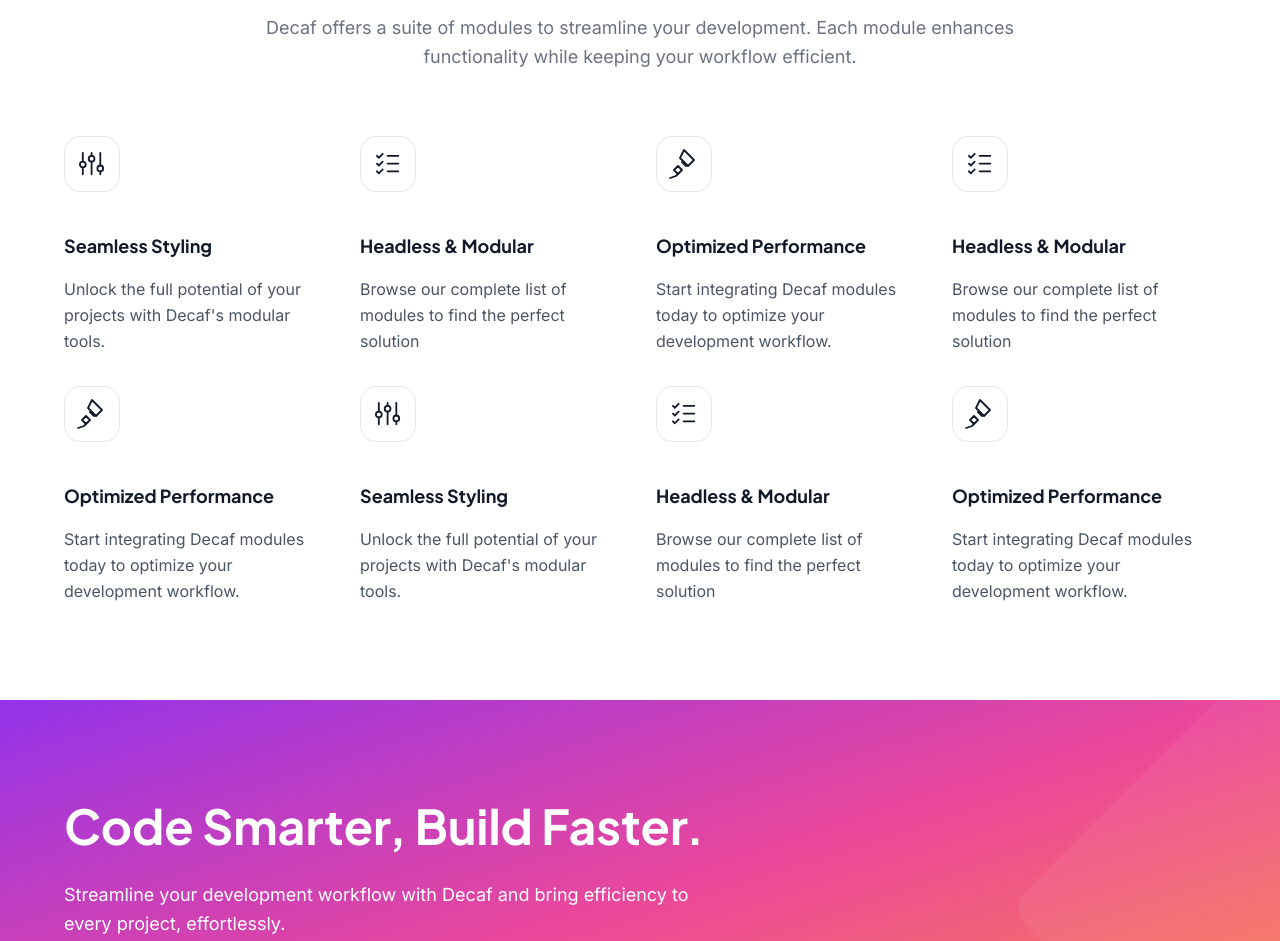
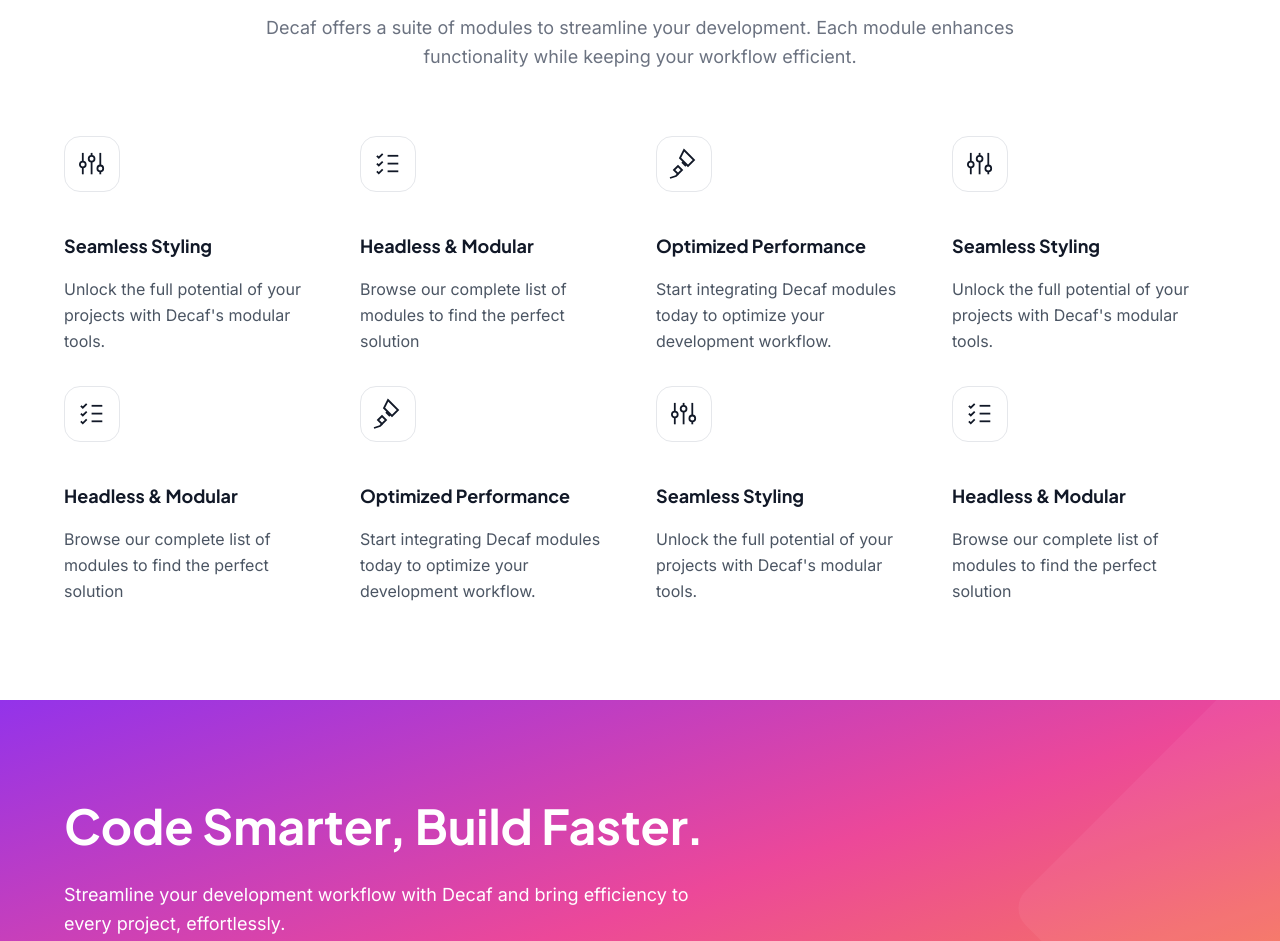
Before and after one commit to decaf-ts/wep-page, a website: page www/index.html in a window 1280 px wide. Shown: the part 1680-2621 px from the top of the page. Drawn offline with nearby package versions, Linux system fonts and the light colour scheme.

Commit message:
master - simplify feature, FAQ, and brand grid rendering; remove marquee logic

```diff
--- a/www/index.html
+++ b/www/index.html
@@ -214,6 +214,7 @@
           </p>
         </div>
         <div
+          id="brands-grid"
           class="mx-auto mt-10 grid max-w-lg grid-cols-4 items-center gap-x-8 gap-y-10 sm:max-w-xl sm:grid-cols-6 sm:gap-x-10 lg:mx-0 lg:max-w-none lg:grid-cols-5"
         >
           <img
@@ -277,8 +278,8 @@
           </p>
         </div>
 
-        <!-- Features Grid -->
-        <div class="grid grid-cols-1 md:grid-cols-2 lg:grid-cols-4 gap-8">
+        <!-- Features Grid (dynamic) -->
+        <div id="features-grid" class="grid grid-cols-1 md:grid-cols-2 lg:grid-cols-4 gap-8">
           <!-- Card 1: Seamless Styling -->
           <div class="flex flex-col">
             <div class="mb-6">
@@ -1188,7 +1189,7 @@
           <!-- FAQ Grid -->
           <div class="grid grid-cols-1 lg:grid-cols-2 gap-14 w-full">
             <!-- Left Column -->
-            <div class="flex flex-col gap-12">
+            <div id="faq-left" class="flex flex-col gap-12">
               <!-- FAQ 1 -->
               <div class="flex flex-col gap-4">
                 <h3 class="font-jakarta font-bold text-lg text-gray-900" data-locale="faq.items.0.title">
@@ -1221,7 +1222,7 @@
             </div>
 
             <!-- Right Column -->
-            <div class="flex flex-col gap-12">
+            <div id="faq-right" class="flex flex-col gap-12">
               <!-- FAQ 4 -->
               <div class="flex flex-col gap-4">
                 <h3 class="font-jakarta font-bold text-lg text-gray-900" data-locale="faq.items.3.title">
--- a/www/locale.js
+++ b/www/locale.js
@@ -76,23 +76,12 @@ function renderFeatures(dict) {
   if (!root) return;
   root.innerHTML = '';
   const cards = dict.features && Array.isArray(dict.features.cards) ? dict.features.cards : [];
+  const targetCount = 8; // keep 4x2 grid
+  const list = Array.from({ length: targetCount }, (_, i) => cards[i % (cards.length || 1)]);
 
-  // Determine how many items should be shown at minimum based on screen/container width
-  const minCardWidth = 260; // px, approximate card min width including gap
-  const width = root.clientWidth || window.innerWidth || 1024;
-  const columns = Math.max(1, Math.floor(width / minCardWidth));
-  const minRows = 2; // ensure at least 2 rows of features
-  const required = Math.max(cards.length, columns * minRows);
-
-  // Repeat items to fill the required count
-  const list = Array.from({ length: required }, (_, i) => cards[i % (cards.length || 1)]);
-
-  // Build a set of nodes for marquee tracks (two rows)
-  const row1 = [];
-  const row2 = [];
-  list.forEach((card, idx) => {
+  list.forEach((card) => {
     const item = document.createElement('div');
-    item.className = 'flex flex-col min-w-[240px]';
+    item.className = 'flex flex-col';
     const iconWrapOuter = document.createElement('div');
     iconWrapOuter.className = 'mb-6';
     const iconWrap = document.createElement('div');
@@ -111,40 +100,20 @@ function renderFeatures(dict) {
     body.appendChild(p);
     item.appendChild(iconWrapOuter);
     item.appendChild(body);
-    (idx % 2 === 0 ? row1 : row2).push(item);
+    root.appendChild(item);
   });
-  const wrap = document.getElementById('features-wrap');
-  if (wrap) {
-    wrap.innerHTML = '';
-    const stack = document.createElement('div');
-    stack.style.display = 'flex';
-    stack.style.flexDirection = 'column';
-    stack.style.gap = '32px';
-    const rowEl1 = document.createElement('div');
-    const rowEl2 = document.createElement('div');
-    setupSeamlessMarquee(rowEl1, row1, { pxPerSec: 6, gapPx: 32 });
-    setupSeamlessMarquee(rowEl2, row2, { pxPerSec: -6, gapPx: 32 });
-    stack.appendChild(rowEl1);
-    stack.appendChild(rowEl2);
-    wrap.appendChild(stack);
-  }
 }
 
 function renderFaq(dict) {
-  const root = document.getElementById('faq-grid');
-  if (!root) return;
-  root.innerHTML = '';
+  const left = document.getElementById('faq-left');
+  const right = document.getElementById('faq-right');
+  if (!left || !right) return;
+  left.innerHTML = '';
+  right.innerHTML = '';
   const items = dict.faq && Array.isArray(dict.faq.items) ? dict.faq.items : [];
-
-  // Determine minimum set based on width and card width
-  const minItemWidth = 340; // px, FAQ block is wider
-  const width = root.clientWidth || window.innerWidth || 1024;
-  const columns = Math.max(1, Math.floor(width / minItemWidth));
-  const minRows = 2; // ensure at least 2 rows of FAQs
-  const required = Math.max(items.length, columns * minRows);
-  const list = Array.from({ length: required }, (_, i) => items[i % (items.length || 1)]);
-
-  for (const it of list) {
+  const targetCount = 6; // keep 3 per column
+  const list = Array.from({ length: targetCount }, (_, i) => items[i % (items.length || 1)]);
+  list.forEach((it, idx) => {
     const block = document.createElement('div');
     block.className = 'flex flex-col gap-4';
     const h3 = document.createElement('h3');
@@ -155,8 +124,37 @@ function renderFaq(dict) {
     p.textContent = it.body || '';
     block.appendChild(h3);
     block.appendChild(p);
-    root.appendChild(block);
-  }
+    (idx < 3 ? left : right).appendChild(block);
+  });
+}
+
+function renderBrands(dict) {
+  const grid = document.getElementById('brands-grid');
+  if (!grid) return;
+  grid.innerHTML = '';
+  const brandsRaw = dict.logo_cloud && Array.isArray(dict.logo_cloud.brands) ? dict.logo_cloud.brands : [];
+  // Support either array of strings or objects { name, src }
+  const brands = brandsRaw.map((b) => typeof b === 'string' ? { name: b } : b);
+  const targetCount = 5; // keep same visual count
+  const list = Array.from({ length: targetCount }, (_, i) => brands[i % (brands.length || 1)]);
+  const urlByName = {
+    'Transistor': 'https://tailwindcss.com/plus-assets/img/logos/158x48/transistor-logo-gray-900.svg',
+    'Reform': 'https://tailwindcss.com/plus-assets/img/logos/158x48/reform-logo-gray-900.svg',
+    'Tuple': 'https://tailwindcss.com/plus-assets/img/logos/158x48/tuple-logo-gray-900.svg',
+    'SavvyCal': 'https://tailwindcss.com/plus-assets/img/logos/158x48/savvycal-logo-gray-900.svg',
+    'Statamic': 'https://tailwindcss.com/plus-assets/img/logos/158x48/statamic-logo-gray-900.svg',
+  };
+  list.forEach((b, i) => {
+    const img = document.createElement('img');
+    img.className = 'col-span-2 max-h-12 w-full object-contain lg:col-span-1';
+    if (i === 3) img.className = 'col-span-2 max-h-12 w-full object-contain sm:col-start-2 lg:col-span-1';
+    if (i === 4) img.className = 'col-span-2 col-start-2 max-h-12 w-full object-contain sm:col-start-auto lg:col-span-1';
+    img.width = 158; img.height = 48;
+    const altKey = b && b.name ? b.name : 'Brand';
+    img.alt = altKey;
+    img.src = (b && b.src) ? b.src : (urlByName[altKey] || '');
+    grid.appendChild(img);
+  });
 }
 
 function setupAutoScroll(container, speed = 0.3) {
@@ -269,8 +267,7 @@ async function startLocale() {
     applyLocale(dict);
     renderFeatures(dict);
     renderFaq(dict);
-    // Brands seamless marquee
-    initBrandsMarquee();
+    renderBrands(dict);
     window.DecafLocale = {
       dict,
       t: (key) => getByKey(dict, key),
@@ -283,7 +280,7 @@ async function startLocale() {
         applyLocale(newDict);
         renderFeatures(newDict);
         renderFaq(newDict);
-        initBrandsMarquee();
+        renderBrands(newDict);
       }
     };
   } catch (err) {
@@ -299,14 +296,7 @@ document.addEventListener('change', (e) => {
   }
 });
 
-function initBrandsMarquee() {
-  const wrap = document.getElementById('brands-wrap');
-  if (!wrap) return;
-  const grid = wrap.querySelector('div');
-  if (!grid) return;
-  const items = Array.from(grid.children).map((n) => n.cloneNode(true));
-  setupSeamlessMarquee(wrap, items, { pxPerSec: 6, gapPx: 32 });
-}
+// brands marquee not used; rendering grid instead
 
 if (document.readyState === 'loading') {
   document.addEventListener('DOMContentLoaded', startLocale, { once: true });
```
